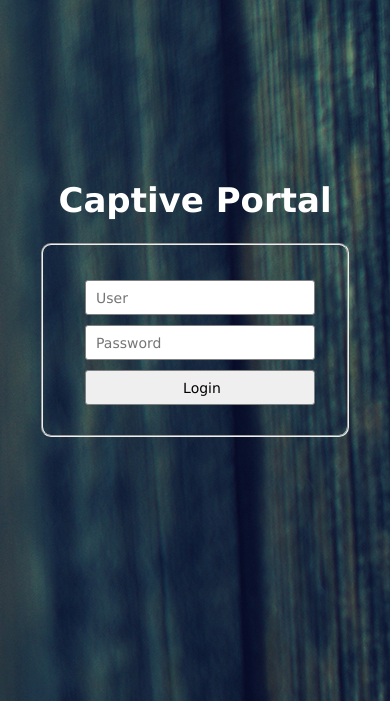
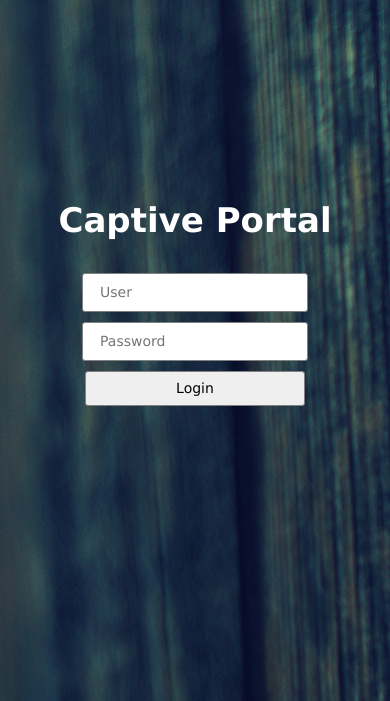
Before and after one commit to ivanleoncz/PyCaptive, a Flask app: page /login in a window 390 px wide. Shown: the top 701 px of the page. Run offline with Flask 2, Linux system fonts and the light colour scheme.

Commit message:
adding DOCTYPE and improving layout
- adding viewport for better page dimensions (Mobile)
- restructuring CSS
- adding style for input placeholders (padding)

```diff
--- a/app/templates/login.html
+++ b/app/templates/login.html
@@ -1,33 +1,30 @@
+<!DOCTYPE html>
 <html>
-
 
   <head>
 
   	<title> Captive Portal </title>
 
+	<meta name="viewport" content="width=device-width, initial-scale=1.0">
+
 	<style type="text/css">
 
-      *    { font-family: "Lucida Sans Unicode", "Lucida Grande", sans-serif; }
-	  body { background-image: url("/static/login_background.jpg");}
-	  h1   { text-align: center; margin-top: 180px; color: #ffffff; font-size: 34px; }
-	  h3   { text-align: center; color: #ffffff; font-size: 24}
-	  fieldset {
-		  height: 175px;
-		  width: 280px;
-		  margin-left: auto;
-		  margin-right: auto;
-		  border-radius: 10px;
-	  }
-	  #credentials { text-align: center; padding-top: 20px; }
+      *     { font-family: "Lucida Sans Unicode", "Lucida Grande", sans-serif; }
+	  body  { background-image: url("/static/login_background.jpg");}
+	  h1    { text-align: center; margin-top: 200px; color: #ffffff; font-size: 34px; }
+	  #post { text-align: center; margin-top: 10px; }
 	  input {
-		  height: 35px;
-		  width: 230px;
+		  height: 35px; width: 220px;
 		  border: 1px solid grey;
 		  border-radius: 3px;
-		  padding-left: 10px;
-		  margin: 10px 0px 0px 10px;
+		  margin-top: 10px;
 	 	  font-size: 14px ;
 	  }
+	  input[type="text"],
+	  input[type="password"] {
+		  text-indent: 15px;
+	  }
+	  h3    { text-align: center; color: #ffffff; font-size: 24}
 
     </style>
 
@@ -38,16 +35,13 @@
 
   	<h1> Captive Portal </h1>
 	<form action="/login" method="post">
-	  <fieldset>
-		<div id="credentials">
+		<div id="post">
 		  <input type="text" name="username" placeholder="User"><br>
 		  <input type="password" name="password" placeholder="Password"><br>
 		  <input type="submit" name="login" value="Login">
 		</div>
-	  </fieldset>
 	</form>
 	<h3> {{ login_failed }} </h3>
-
 
   </body>
 
```
